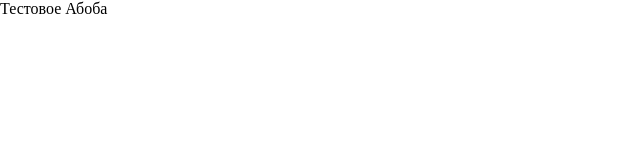
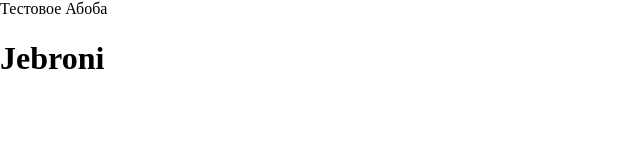
Before and after one commit to KaikiKanbaru/Luis_Oenrique, a plain HTML site: page index.html in a window 1280 px wide. Shown: the whole page, without its empty margins (0-640 px from the left). Drawn offline with nearby package versions, Linux system fonts and the light colour scheme.

Commit message:
initial commit

```diff
--- a/index.html
+++ b/index.html
@@ -14,6 +14,7 @@
 <body>
     <section class="main_section">
             Тестовое Абоба
+            <h1>Jebroni</h1>
     </section>
 </body>
 </html>
```
